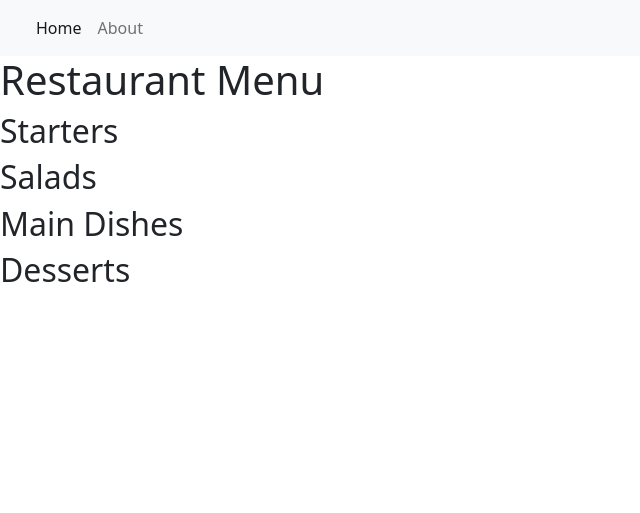
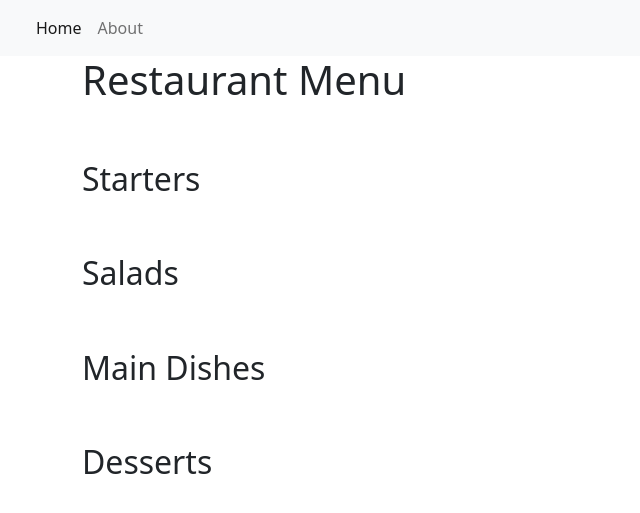
Before and after one commit to grudiy/restaurant-menu-app, a Django app: page / in a window 1280 px wide. Shown: the top 513 px of the page, without its empty margins (0-640 px from the left). Run offline with Django 5.2, Linux system fonts and the light colour scheme; data that the repository does not hold is empty; some libraries are stand-ins or nearby versions.

Commit message:
Add style with bootstrap

```diff
--- a/restaurant_menu/templates/index.html
+++ b/restaurant_menu/templates/index.html
@@ -1,20 +1,32 @@
 {% extends 'base.html' %}
 {% block content %}
+<div class="container">
+    <ul class="list-group list-group-flush list-unstyled">
         <h1>Restaurant Menu</h1>
         {% for meal in meals %}
-        <h2>{{ meal.1 }}</h2>
+            <h2 class="pt-5">{{ meal.1 }}</h2>
             {% for row in item_list %}
                 {% if row.meal_type == meal.0 %}
 
                     {% if row.status == 0 %}
+                        <li class="list-group-item d-flex justify-content-between align-items-center border-0 pb-0">
                             <a href="{% url 'item-detail' row.pk %}"><h3><del>{{ row.meal }}</del></h3></a>
+                        </li>
+                        <li class="list-group-item pt-0">
                             <p><del>{{ row.description }}</del></p>
+                        </li>
                     {% else %}
+                        <li class="list-group-item d-flex justify-content-between align-items-center border-0 pb-0">
                             <a href="{% url 'item-detail' row.pk %}"><h3>{{ row.meal }}</h3></a>
+                        </li>
+                        <li class="list-group-item pt-0">
                             <p>{{ row.description }}</p>
+                        </li>
                     {% endif %}
 
                 {% endif %}
             {% endfor %}
         {% endfor %}
+    </ul>
+</div>
 {% endblock content %}
```
Lines whose indentation alone changed are shown as unchanged.
